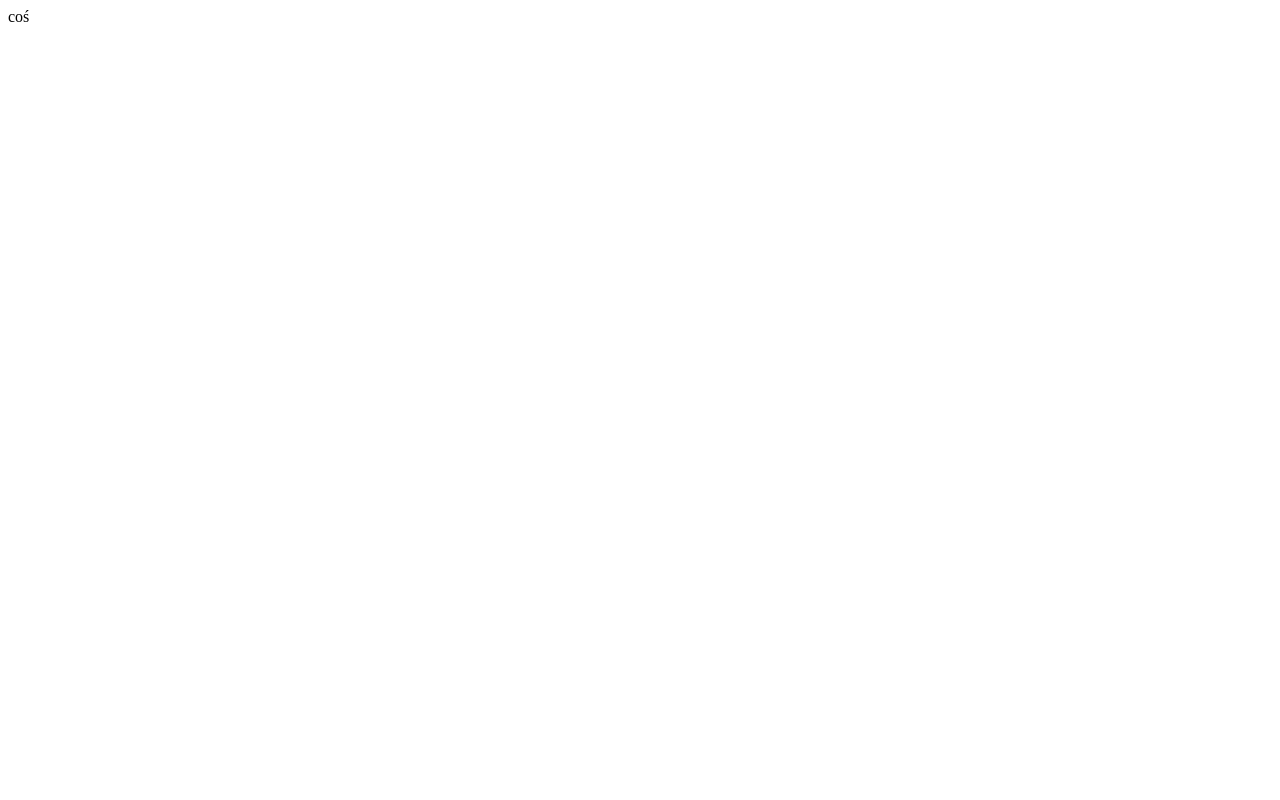
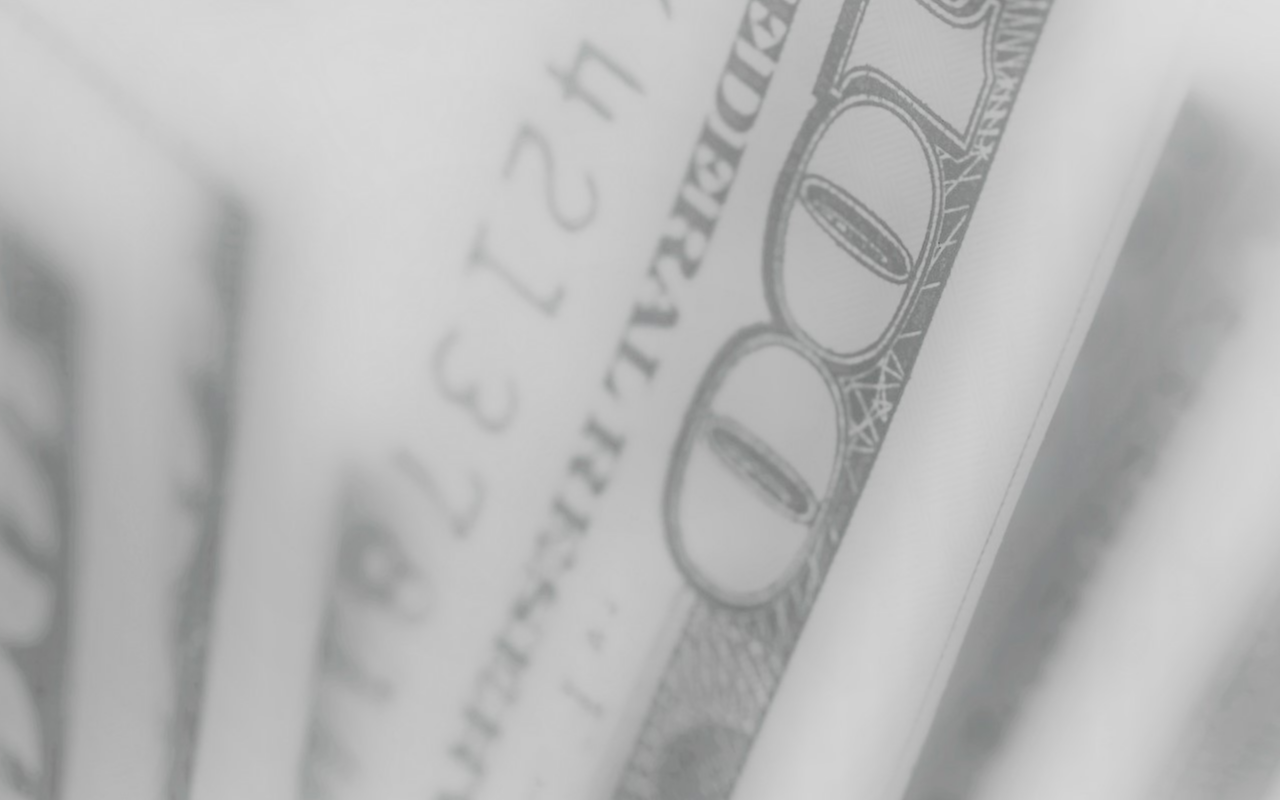
Before and after one commit to Marcin-Stachura/currency-converter-react, a React (Create React App) app: page / in a window 1280 px wide. Built offline with nearby package versions, Linux system fonts and the light colour scheme.

Commit message:
added background image

```diff
--- a/src/App.js
+++ b/src/App.js
@@ -2,7 +2,7 @@ import React from 'react';
 
 function App() {
   return (
-    <div>coś
+    <div>
     </div>
   );
 }
--- a/src/index.css
+++ b/src/index.css
@@ -6,11 +6,12 @@ html {
   box-sizing: inherit;
 }
 
-.body {
+body {
   font-family: 'Merriweather', serif;
   line-height: 1.8;
   font-size: 120%;
-  background-image: url(/images/background2.jpg);
+  background-image: url(../src/background2.jpg);
   background-position: center;
   min-height: 100vh;
+  margin: 0px;
 }
```
Also changed, not shown: src/background2.jpg (renamed from public/background2.jpg).
